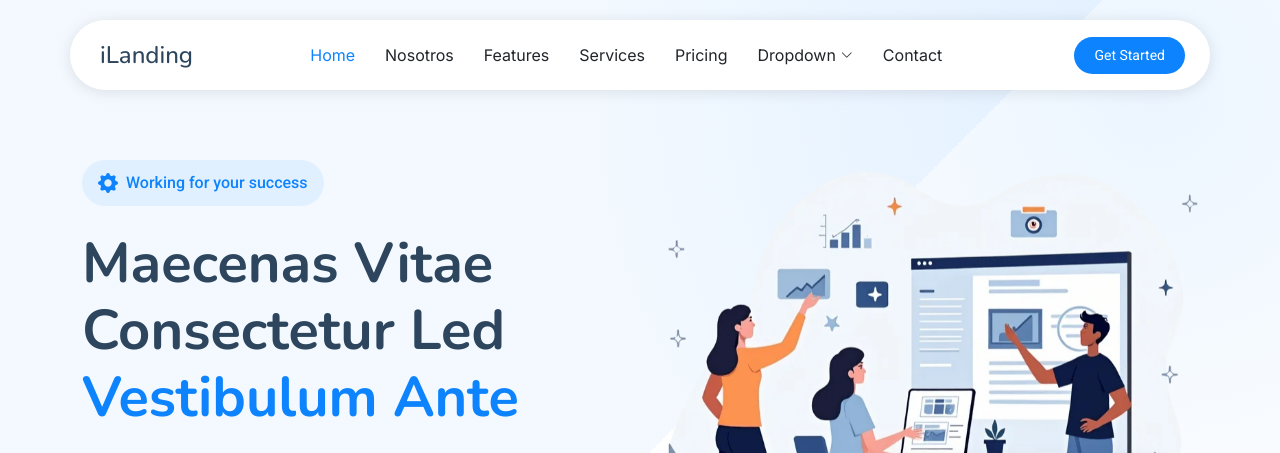
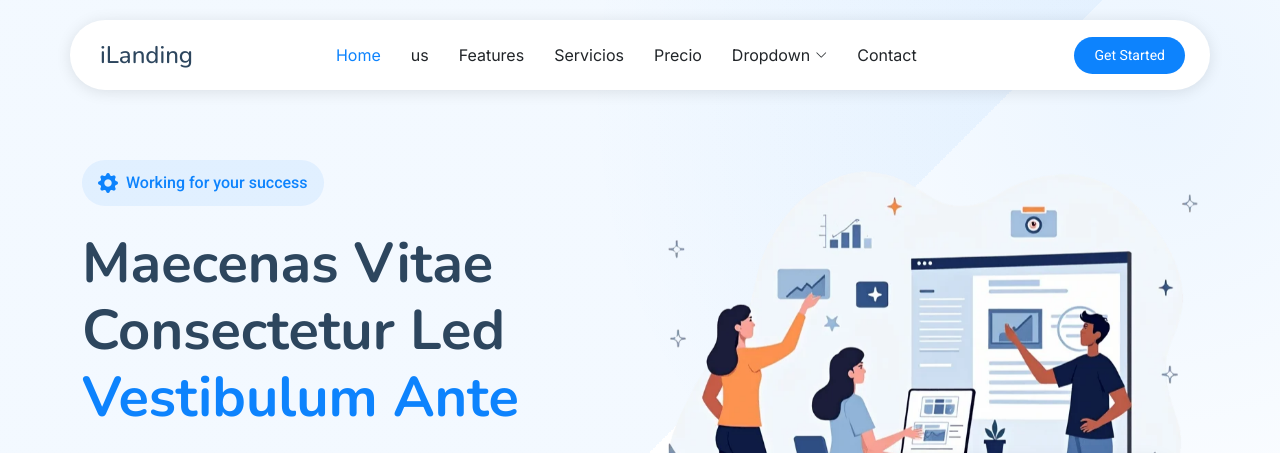
Before and after one commit to samusplay/Pagina-aterrizaje, a plain HTML site: page index.html in a window 1280 px wide. Shown: the top 453 px of the page. Drawn offline with nearby package versions, Linux system fonts and the light colour scheme; animation ran at ten frames a second.

Commit message:
primer cambio de danna ejemplo

```diff
--- a/index.html
+++ b/index.html
@@ -50,10 +50,10 @@
       <nav id="navmenu" class="navmenu">
         <ul>
           <li><a href="#hero" class="active">Home</a></li>
-          <li><a href="#about">Nosotros</a></li>
+          <li><a href="#about">us</a></li>
           <li><a href="#features">Features</a></li>
-          <li><a href="#services">Services</a></li>
-          <li><a href="#pricing">Pricing</a></li>
+          <li><a href="#services">Servicios</a></li>
+          <li><a href="#pricing">Precio</a></li>
           <li class="dropdown"><a href="#"><span>Dropdown</span> <i class="bi bi-chevron-down toggle-dropdown"></i></a>
             <ul>
               <li><a href="#">Dropdown 1</a></li>
```
